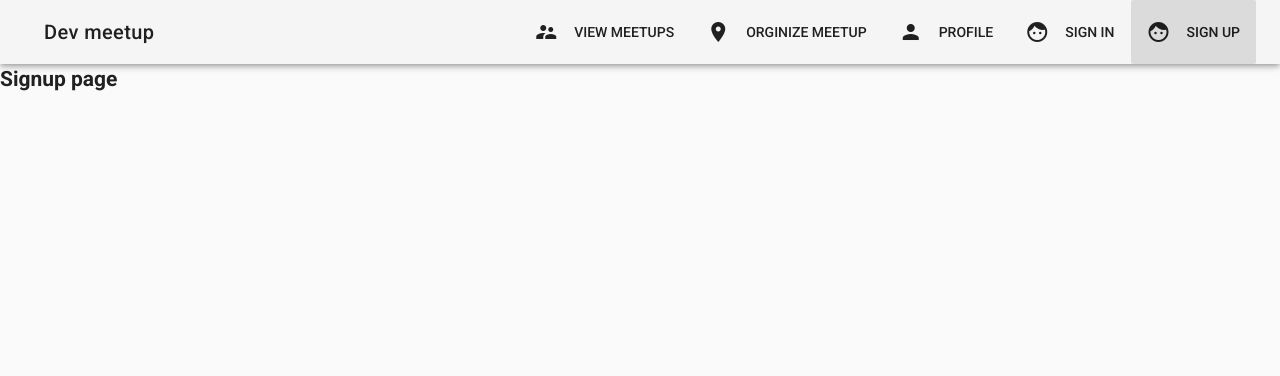
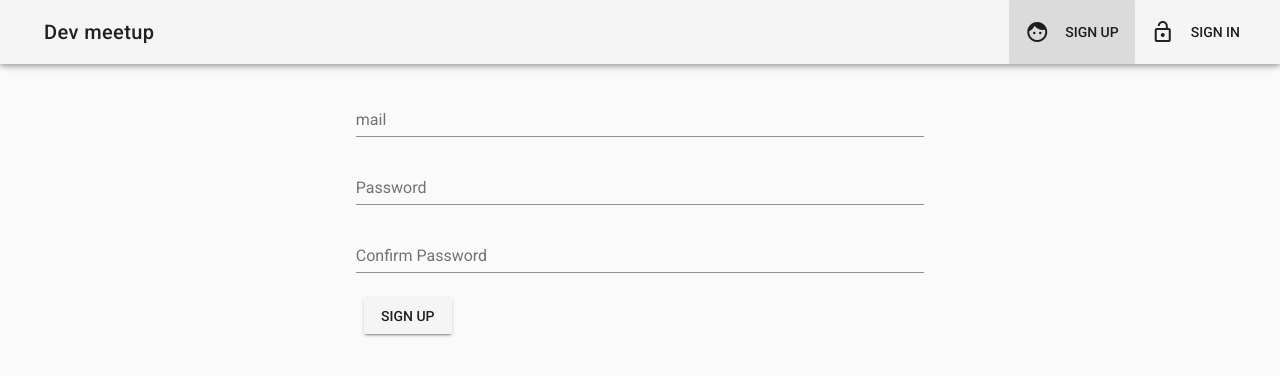
Before and after one commit to darkdubdeep/vuetify-vuex-firebase, a Vue app in the folder meetup-project/: page /signup in a window 1280 px wide. Shown: the top 376 px of the page. Built offline with nearby package versions, Linux system fonts and the light colour scheme.

Commit message:
signUp and signIn functionality added

```diff
--- a/meetup-project/package.json
+++ b/meetup-project/package.json
@@ -10,6 +10,7 @@
     "build": "node build/build.js"
   },
   "dependencies": {
+    "firebase": "^5.5.4",
     "vue": "^2.5.2",
     "vue-router": "^3.0.1",
     "vuetify": "^1.0.0",
--- a/meetup-project/src/App.vue
+++ b/meetup-project/src/App.vue
@@ -57,46 +57,43 @@
 
 <script>
 export default {
-  data () {
+  data() {
     return {
-      sideNav: false,
-      menuItems: [
-        {
-          icon: 'supervisor_account',
-          title: 'View meetups',
-          link: '/meetups'
-        },
-        {
-          icon: 'room',
-          title: 'Orginize meetup',
-          link: '/createmeetup'
-        },
-        {
-          icon: 'person',
-          title: 'Profile',
-          link: '/profile'
-        },
-        {
-          icon: 'face',
-          title: 'Sign in',
-          link: '/signin'
-        },
-        {
-          icon: 'face',
-          title: 'Sign up',
-          link: '/signup'
-        },
-
-      ]
+      sideNav: false
+    };
+  },
+  computed: {
+    menuItems() {
+      let menuItems = [
+        { icon: "face", title: "Sign up", link: "/signup" },
+        { icon: "lock_open", title: "Sign in", link: "/signin" }
+      ];
+      if (this.userIsAuthenticated) {
+        menuItems = [
+          {
+            icon: "supervisor_account",
+            title: "View Meetups",
+            link: "/meetups"
+          },
+          { icon: "room", title: "Organize Meetup", link: "/meetup/new" },
+          { icon: "person", title: "Profile", link: "/profile" }
+        ];
+      }
+      return menuItems;
+    },
+    userIsAuthenticated() {
+      return (
+        this.$store.getters.user !== null &&
+        this.$store.getters.user !== undefined
+      );
     }
-  },
-  name: 'App'
-}
+  }
+};
 </script>
 
 <style>
 .theme--light.v-navigation-drawer {
-  background-color:#FAFAFA;
+  background-color: #fafafa;
 }
 .v-overlay:before {
   background: transparent;
--- a/meetup-project/src/components/meetup/CreateMeetup.vue
+++ b/meetup-project/src/components/meetup/CreateMeetup.vue
@@ -139,7 +139,8 @@ export default {
         location: this.location,
         imageUrl: this.imageUrl,
         description: this.description,
-        date: new Date()
+        date: this.date,
+        time: this.time
       };
       this.$store.dispatch("createMeetup", meetupData);
       this.$router.push("/meetups");
--- a/meetup-project/src/components/meetup/Meetup.vue
+++ b/meetup-project/src/components/meetup/Meetup.vue
@@ -19,7 +19,8 @@
                           </v-img>
                           <v-card-title>
                         <div>
-                          <span class="grey--text">{{meetup.date}}</span><br>
+                          <span class="grey--text">{{meetup.date | date}}</span><br>
+                           <div>{{meetup.time}}</div>
                         </div>
                         </v-card-title>
                         <v-card-actions>
--- a/meetup-project/src/components/meetup/Meetups.vue
+++ b/meetup-project/src/components/meetup/Meetups.vue
@@ -17,6 +17,7 @@
                                   <v-flex xs12 align-end flexbox>
                                       <span class="headline">{{meetup.title}}</span>
                                       <div>{{meetup.date}}</div>
+                                      <div>{{meetup.time}}</div>
                                         </v-flex>
                                         </v-layout>
                                         </v-container>
--- a/meetup-project/src/components/user/Signin.vue
+++ b/meetup-project/src/components/user/Signin.vue
@@ -1,5 +1,74 @@
 <template>
-    <div>
-        <h2>Signin page</h2>
-    </div>
+  <v-container>
+    <v-layout row>
+      <v-flex xs12 sm6 offset-sm3>
+        <v-card>
+          <v-card-text>
+            <v-container>
+              <form @submit.prevent="onSignin">
+                <v-layout row>
+                  <v-flex xs12>
+                    <v-text-field
+                      name="email"
+                      label="Mail"
+                      id="email"
+                      v-model="email"
+                      type="email"
+                      required></v-text-field>
+                  </v-flex>
+                </v-layout>
+                <v-layout row>
+                  <v-flex xs12>
+                    <v-text-field
+                      name="password"
+                      label="Password"
+                      id="password"
+                      v-model="password"
+                      type="password"
+                      required></v-text-field>
+                  </v-flex>
+                </v-layout>
+                <v-layout row>
+                  <v-flex xs12>
+                    <v-btn type="submit">Sign in</v-btn>
+                  </v-flex>
+                </v-layout>
+              </form>
+            </v-container>
+          </v-card-text>
+        </v-card>
+      </v-flex>
+    </v-layout>
+  </v-container>
 </template>
+
+<script>
+export default {
+  data() {
+    return {
+      email: "",
+      password: ""
+    };
+  },
+  computed: {
+    user() {
+      return this.$store.getters.user;
+    }
+  },
+  watch: {
+    user(value) {
+      if (value !== null && value !== undefined) {
+        this.$router.push("/");
+      }
+    }
+  },
+  methods: {
+    onSignin() {
+      this.$store.dispatch("signUserIn", {
+        email: this.email,
+        password: this.password
+      });
+    }
+  }
+};
+</script>
--- a/meetup-project/src/components/user/Signup.vue
+++ b/meetup-project/src/components/user/Signup.vue
@@ -1,5 +1,72 @@
 <template>
-    <div>
-        <h2>Signup page</h2>
-    </div>
+    <v-container>
+        <v-layout>
+            <v-flex xs12 sm6 offset-sm3>
+                <form @submit.prevent="onSignup">
+                    <v-text-field
+                    name="email"
+                    label="mail"
+                    id="email"
+                    v-model="email"
+                    type="email"
+                    >
+                    </v-text-field>
+                    <v-text-field
+                    name="password"
+                    label="Password"
+                    id="password"
+                    v-model="password"
+                    type="password"
+                    >
+                    </v-text-field>
+                     <v-text-field
+                    name="confirmPassword"
+                    label="Confirm Password"
+                    id="confirmPassword"
+                    v-model="confirmPassword"
+                    type="password"
+                    >
+                    </v-text-field>
+                    <v-btn type="submit">Sign Up</v-btn>
+                </form>
+            </v-flex>
+        </v-layout>
+    </v-container>
 </template>
+
+<script>
+export default {
+  data() {
+    return {
+      email: "",
+      password: "",
+      confirmPassword: ""
+    };
+  },
+  computed: {
+    comparePasswords() {
+      return this.password !== this.confirmPassword
+        ? "Password do not match"
+        : "";
+    },
+    user() {
+      return this.$store.getters.user;
+    }
+  },
+  watch: {
+    user(value) {
+      if (value !== null && value !== undefined) {
+        this.$router.push("/");
+      }
+    }
+  },
+  methods: {
+    onSignup() {
+      this.$store.dispatch("signUserUp", {
+        email: this.email,
+        password: this.password
+      });
+    }
+  }
+};
+</script>
--- /dev/null
+++ b/meetup-project/src/filters/date.js
@@ -0,0 +1,10 @@
+export default value => {
+  const date = new Date(value);
+  return date.toLocaleDateString(["en-US"], {
+    month: "short",
+    day: "2-digit",
+    year: "numeric",
+    hour: "2-digit",
+    minute: "2-digit"
+  });
+};
--- a/meetup-project/src/main.js
+++ b/meetup-project/src/main.js
@@ -6,8 +6,11 @@ import router from "./router";
 import { store } from "./store";
 import Vuetify from "vuetify";
 import "vuetify/dist/vuetify.min.css";
+import DateFilter from "./filters/date";
+import * as firebase from "firebase";
 
 Vue.use(Vuetify);
+Vue.filter("date", DateFilter);
 
 Vue.config.productionTip = false;
 /* eslint-disable no-new */
@@ -16,5 +19,14 @@ new Vue({
   router,
   store,
   components: { App },
-  template: "<App/>"
+  template: "<App/>",
+  created() {
+    firebase.initializeApp({
+      apiKey: "AIzaSyBdGHuDXiaQQVbm8JDHkZpf8gXwFOXOGJA",
+      authDomain: "devmeetup-50a11.firebaseapp.com",
+      databaseURL: "https://devmeetup-50a11.firebaseio.com",
+      projectId: "devmeetup-50a11",
+      storageBucket: ""
+    });
+  }
 });
--- a/meetup-project/src/store/index.js
+++ b/meetup-project/src/store/index.js
@@ -1,5 +1,6 @@
 import Vue from "vue";
 import Vuex from "vuex";
+import * as firebase from "firebase";
 
 Vue.use(Vuex);
 
@@ -21,15 +22,17 @@ export const store = new Vuex.Store({
         date: "2017-07-17"
       }
     ],
-    user: {
-      id: "asdadas",
-      registeredMeetups: ["fefwefeweewf"]
-    }
+    user: null,
+    loading: false,
+    error: null
   },
   mutations: {
     createMeetup(state, payload) {
       let newMeetup = payload;
       state.loadedMeetups.push(newMeetup);
+    },
+    setUser(state, payload) {
+      state.user = payload;
     }
   },
   actions: {
@@ -39,9 +42,41 @@ export const store = new Vuex.Store({
         location: payload.location,
         imageUrl: payload.imageUrl,
         description: payload.description,
+        date: payload.date,
+        time: payload.time,
         id: "adsasdsas"
       };
       commit("createMeetup", meetup);
+    },
+    signUserUp({ commit }, payload) {
+      firebase
+        .auth()
+        .createUserWithEmailAndPassword(payload.email, payload.password)
+        .then(user => {
+          const newUser = {
+            id: user.uid,
+            registeredMeetup: []
+          };
+          commit("setUser", newUser);
+        })
+        .catch(errror => {
+          console.log(errror);
+        });
+    },
+    signUserIn({ commit }, payload) {
+      firebase
+        .auth()
+        .signInWithEmailAndPassword(payload.email, payload.password)
+        .then(user => {
+          const loggedUser = {
+            id: user.uid,
+            registeredMeetup: []
+          };
+          commit("setUser", loggedUser);
+        })
+        .catch(error => {
+          console.log(error);
+        });
     }
   },
   getters: {
@@ -57,6 +92,9 @@ export const store = new Vuex.Store({
       return state.loadedMeetups.find(meetup => {
         return meetup.id === meetupId;
       });
+    },
+    user(state) {
+      return state.user;
     }
   }
 });
```
Also changed, not shown: 1 other file (tests, documents, lock files or other folders).
